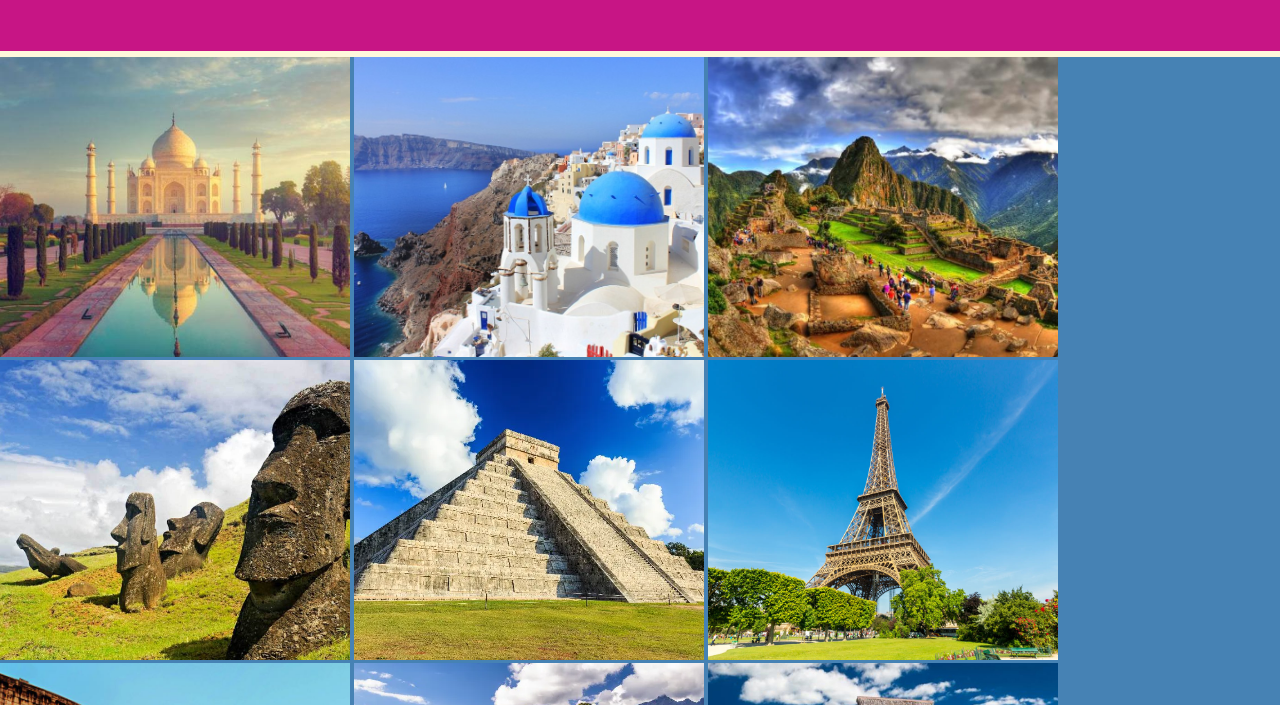
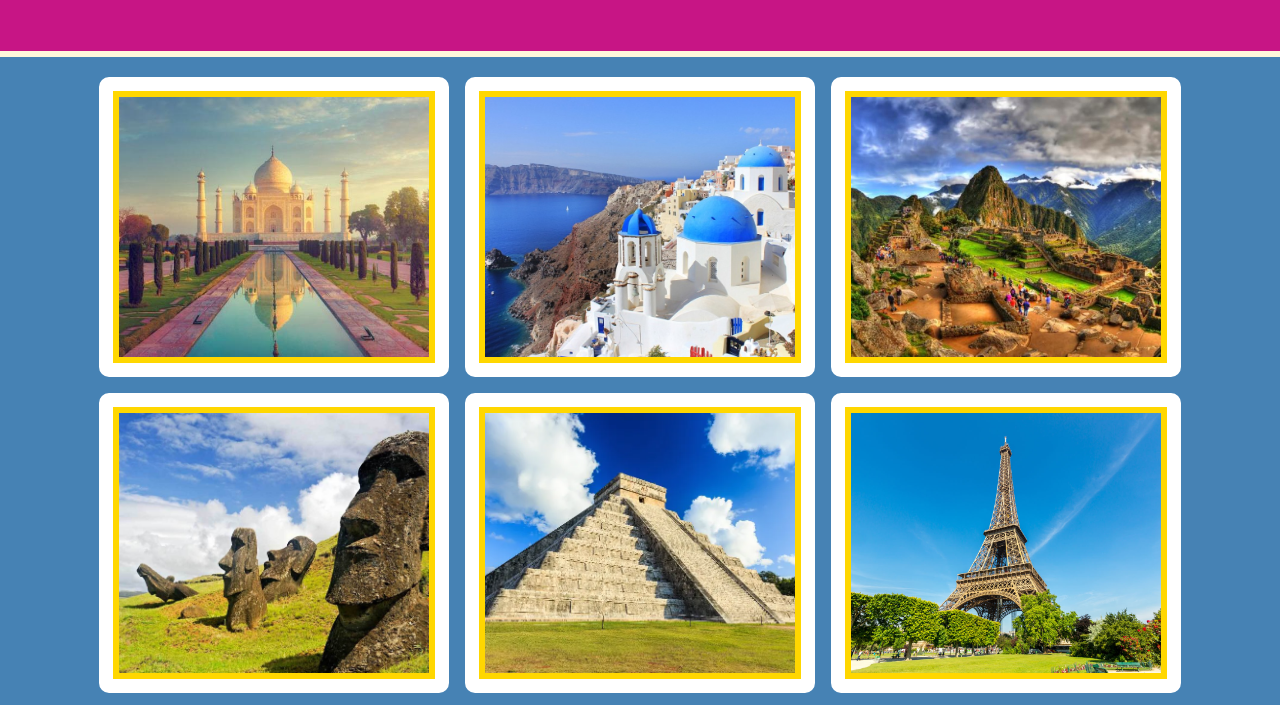
Before and after one commit to LucasMontecino/css-photo-gallery, a plain HTML site: page index.html in a window 1280 px wide. Shown: the part 95-800 px from the top of the page. Drawn offline with Linux system fonts and the light colour scheme.

Commit message:
flex-edition

```diff
--- a/styles.css
+++ b/styles.css
@@ -17,10 +17,31 @@ body {
     border-bottom: 6px solid #FFF8DC;
 }
 
+.gallery {
+    display: flex;
+    flex-direction: row;
+    flex-wrap: wrap;
+    justify-content: center;
+    align-items: center;
+    max-width: 1400px;
+    margin: 0 auto;
+    padding: 20px 10px;
+    gap: 16px;
+}
 
-img {
+.gallery img {
     width: 100%;
     max-width: 350px;
     height: 300px;
     object-fit: cover;
+    border-radius: 10px;
+    padding: 6px;
+    background-color: #FFD700;
+    border: 14px solid #fff;
 }
+
+.gallery::after {
+    content: "";
+    width: 100%;
+    max-width: 350px;
+}
```
